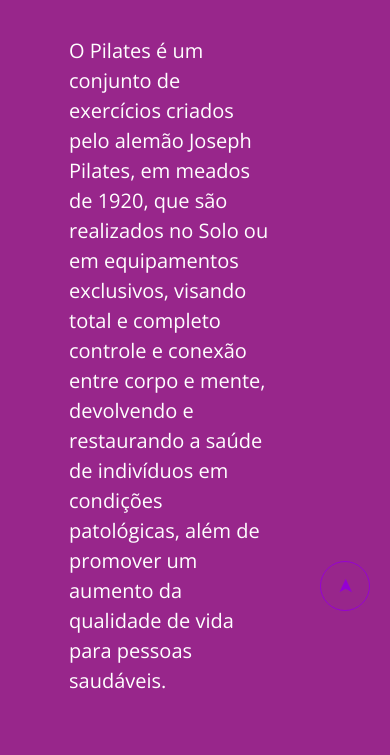
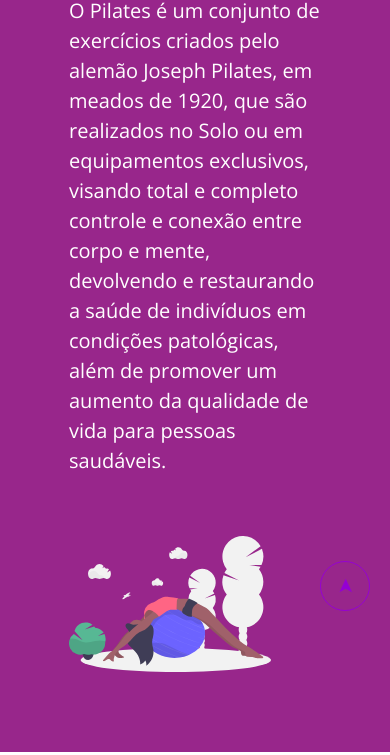
Before and after one commit to phfvieira/landing-page-pilates, a plain HTML site: page index.html in a window 390 px wide. Shown: the part 213-968 px from the top of the page. Drawn offline with nearby package versions, Linux system fonts and the light colour scheme.

Commit message:
mobile p

```diff
--- a/assets/css/styles.css
+++ b/assets/css/styles.css
@@ -350,9 +350,7 @@ tfoot td, table th {
     font-size: 3.3rem;
 
   }
-  .intro-text-content{
-    max-width: 80%;
-  }
+
   .intro-content .intro-text-content h2{
     font-size: 3.3rem;
     max-width: 80%;
```
